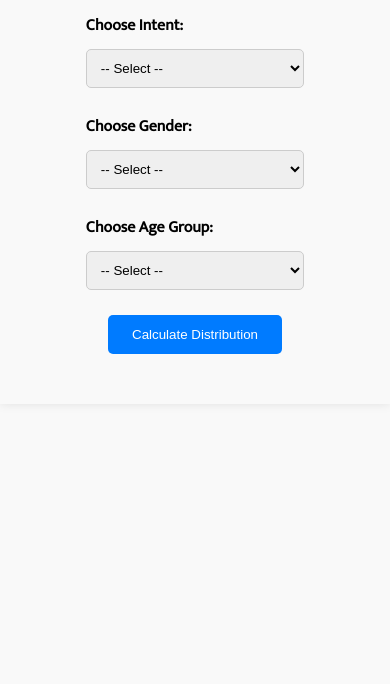
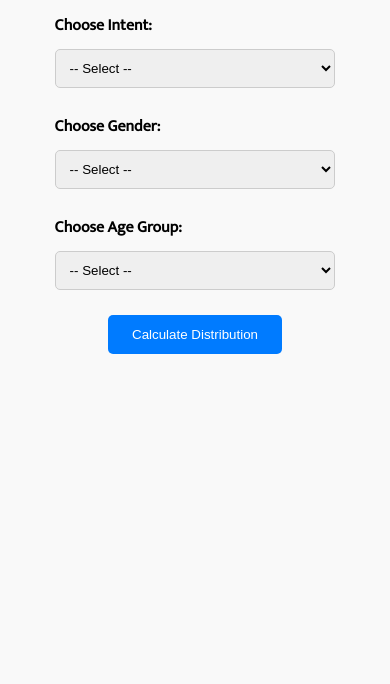
Before and after one commit to Devil9816/distribute, a plain HTML site: page index.html in a window 390 px wide. Shown: the part 160-844 px from the top of the page. Drawn offline with nearby package versions, Linux system fonts and the light colour scheme.

Commit message:
Add files via upload

```diff
--- a/improve.css
+++ b/improve.css
@@ -15,7 +15,7 @@ body {
     /* background: linear-gradient(purple,rgb(218, 3, 218)); */
     /* padding: 20px; */
     /* border-radius: 10px; */
-    box-shadow: 0 0 10px rgba(0, 0, 0, 0.1);
+    /* box-shadow: 0 0 10px rgba(0, 0, 0, 0.1); */
     /* margin-left:10px; */
     display: flex;
     flex-direction: column;
@@ -59,7 +59,7 @@ body {
     /* box-shadow: 0 0 10px rgba(0, 0, 0, 0.1); */
     text-align: center;
     /* max-width: 500px; /* Set a maximum width for the container */
-     width: 400px; /*Make sure the container takes the full width within the max-width */
+     width: 80%; /*Make sure the container takes the full width within the max-width */
     /* margin: auto; Center the container */
 }
 
@@ -136,3 +136,9 @@ button:hover {
 #lineChart {
     margin-top: 15px; /* Adjusted margin for better spacing */
 }
+
+@media (max-width:800px) {
+    .input-group{
+        width: 90%;
+    }
+}
```
